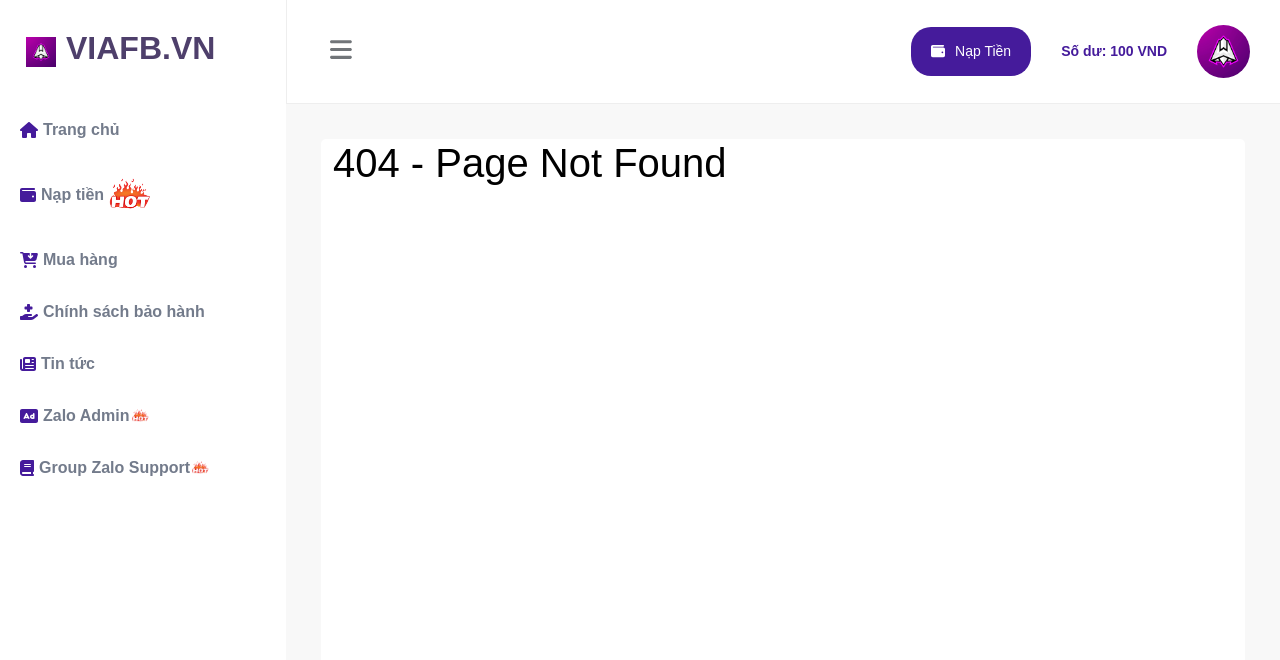
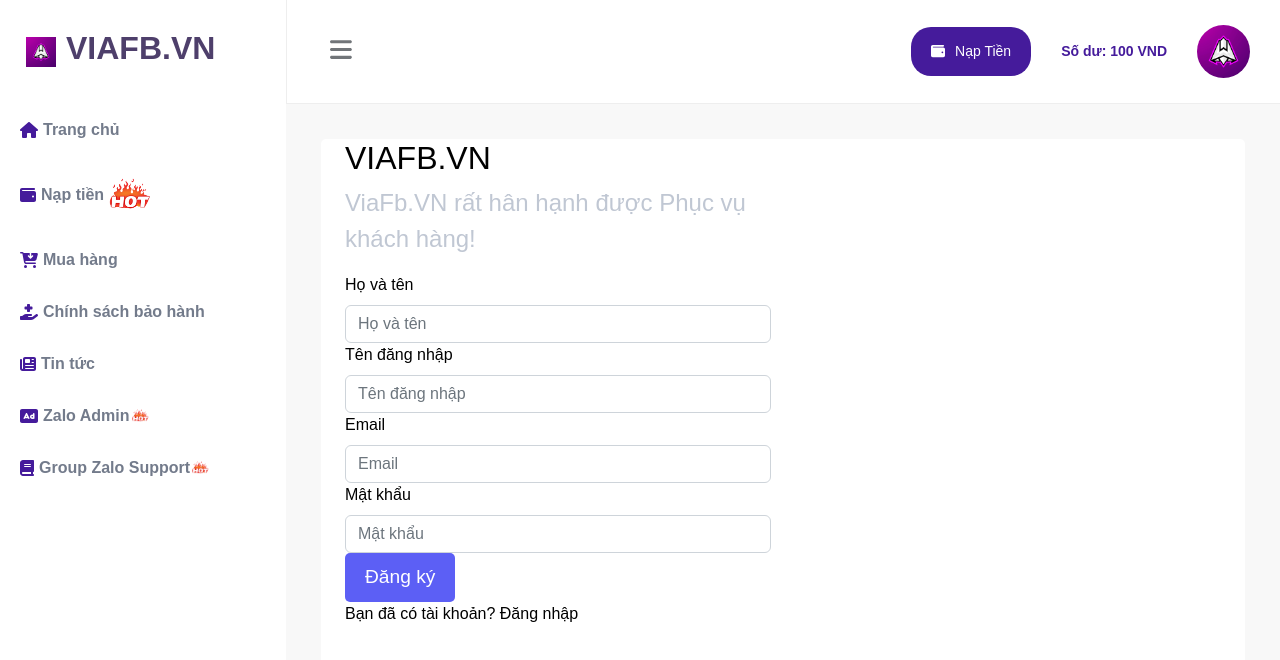
Before and after one commit to d-tech-team/NextJs_ViaFb, a Next.js app: page /register in a window 1280 px wide. Before the commit this address had no page. Shown: the top 660 px of the page. Built offline with nearby package versions, Linux system fonts and the light colour scheme.

Commit message:
add login + register page

```diff
--- /dev/null
+++ b/pages/register.jsx
@@ -0,0 +1,63 @@
+import React from "react";
+import { Container, Form, Label, Button, Row, Col } from "react-bootstrap";
+import Image from "next/image";
+import Link from "next/link";
+import styles from "../styles/Login.module.css";
+
+export default function Register() {
+  return (
+    <Container className={[styles.wrapper,'justify-content-md-center'].join('')} >
+      <Row>
+        <Col md={6}>
+          {/* <Image src="/images/logo.png" alt="Logo" width={30} height={30} /> */}
+          <h2 className="">VIAFB.VN</h2>
+          <p className={styles.title_des}>
+            ViaFb.VN rất hân hạnh được Phục vụ khách hàng!
+          </p>
+          <Form>
+            <Form.Group>
+              <Form.Label>Họ và tên </Form.Label>
+              <Form.Control
+                className={styles.input_focus}
+                type="text"
+                placeholder="Họ và tên"
+              />
+            </Form.Group>
+            <Form.Group>
+              <Form.Label>Tên đăng nhập</Form.Label>
+              <Form.Control
+                className={styles.input_focus}
+                type="text"
+                placeholder="Tên đăng nhập"
+              />
+            </Form.Group>
+            <Form.Group>
+              <Form.Label>Email</Form.Label>
+              <Form.Control
+                className={styles.input_focus}
+                type="text"
+                placeholder="Email"
+              />
+            </Form.Group>
+            <Form.Group>
+              <Form.Label>Mật khẩu</Form.Label>
+              <Form.Control type="password" placeholder="Mật khẩu" />
+            </Form.Group>
+            <Form.Group>
+              <Button
+                variant="primary"
+                type="submit"
+                className={styles.color_button}
+              >
+                Đăng ký
+              </Button>
+            </Form.Group>
+          </Form>
+          <p>
+            Bạn đã có tài khoản? <Link href={"/"}>Đăng nhập </Link>
+          </p>
+        </Col>
+      </Row>
+    </Container>
+  );
+}
--- /dev/null
+++ b/styles/Login.module.css
@@ -0,0 +1,23 @@
+.wrapper {
+  background: rgb(245, 249, 252);
+  min-height: 100vh;
+  text-align: center;
+}
+
+.title_des {
+  font-size: 1.5rem;
+  font-weight: 500;
+  color: #c0c7d3;
+  margin-bottom: 1rem;
+}
+
+.color_button {
+    background-color: #5C5FF5;
+    color: var(--white);
+    border: none;
+    border-radius: 5px;
+    padding: 10px 20px;
+    font-size: 1.2rem;
+    font-weight: 500;
+    cursor: pointer;
+  }
--- a/styles/globals.css
+++ b/styles/globals.css
@@ -2,18 +2,18 @@
   --navbar-width: 286px;
   --header-height: 104px;
   --white: #fff;
-  --primary: #451B9B;
+  --primary: #451b9b;
 }
 
-@import url('https://fonts.googleapis.com/css2?family=Prompt:wght@300;400;500;700&display=swap');
+@import url("https://fonts.googleapis.com/css2?family=Prompt:wght@300;400;500;700&display=swap");
 
 html,
 body {
   padding: 0;
   margin: 0;
-  font-family: 'Prompt', sans-serif;
+  font-family: "Prompt", sans-serif;
   color: black;
-  background: #F8F8F8;
+  background: #f8f8f8;
 }
 
 a {
@@ -62,7 +62,7 @@
   margin-left: 10px;
   font-weight: 700;
   font-size: 2rem;
-  color: #4E3F6B;
+  color: #4e3f6b;
 }
 
 main {
@@ -75,5 +75,4 @@
   background-color: var(--white);
   border-radius: 5px;
   min-height: 100vh;
-
 }
```
Also changed, not shown: pages/login.jsx (added, +43 -0 lines), 1 other file (tests, documents, lock files or other folders).
